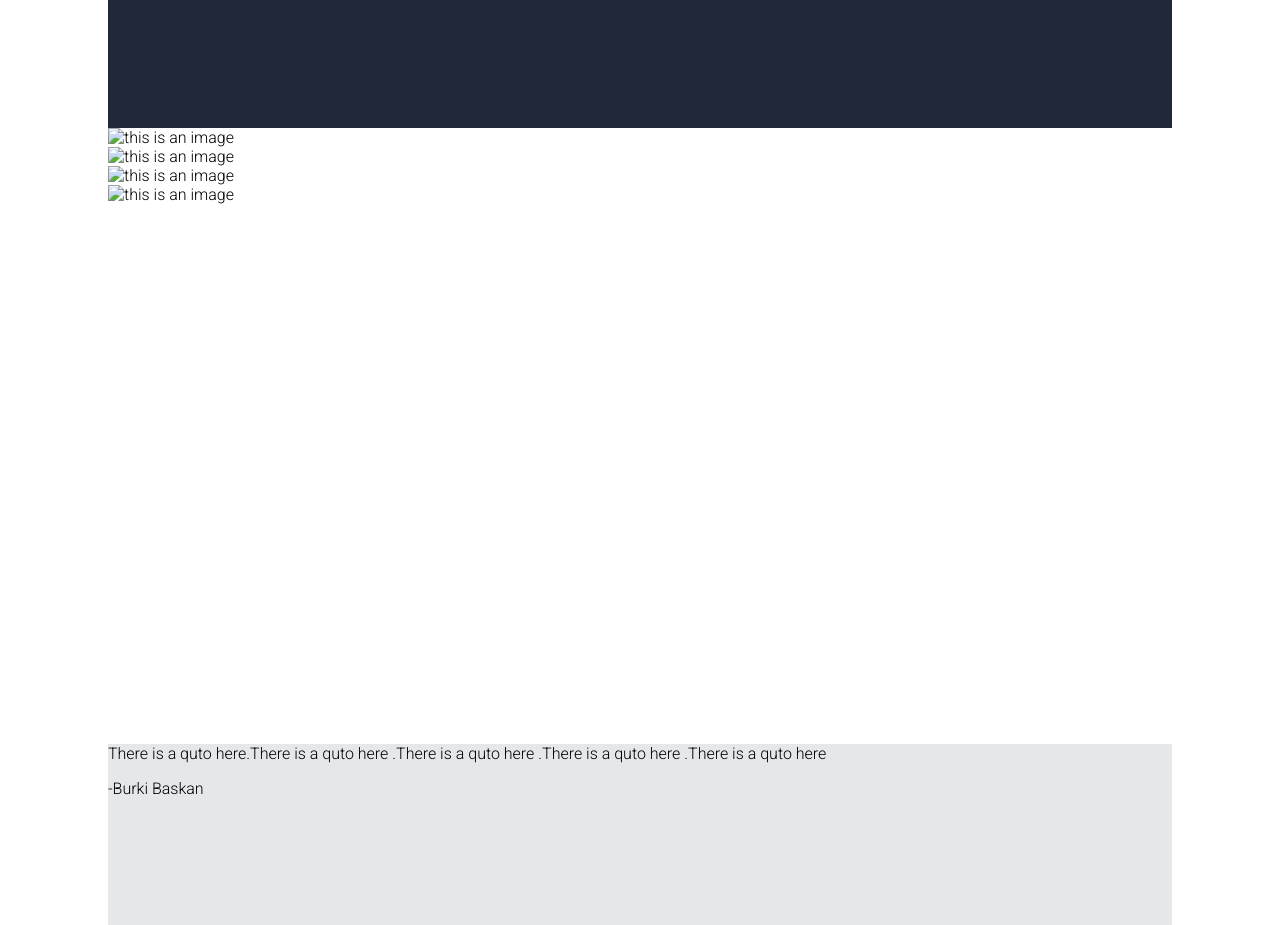
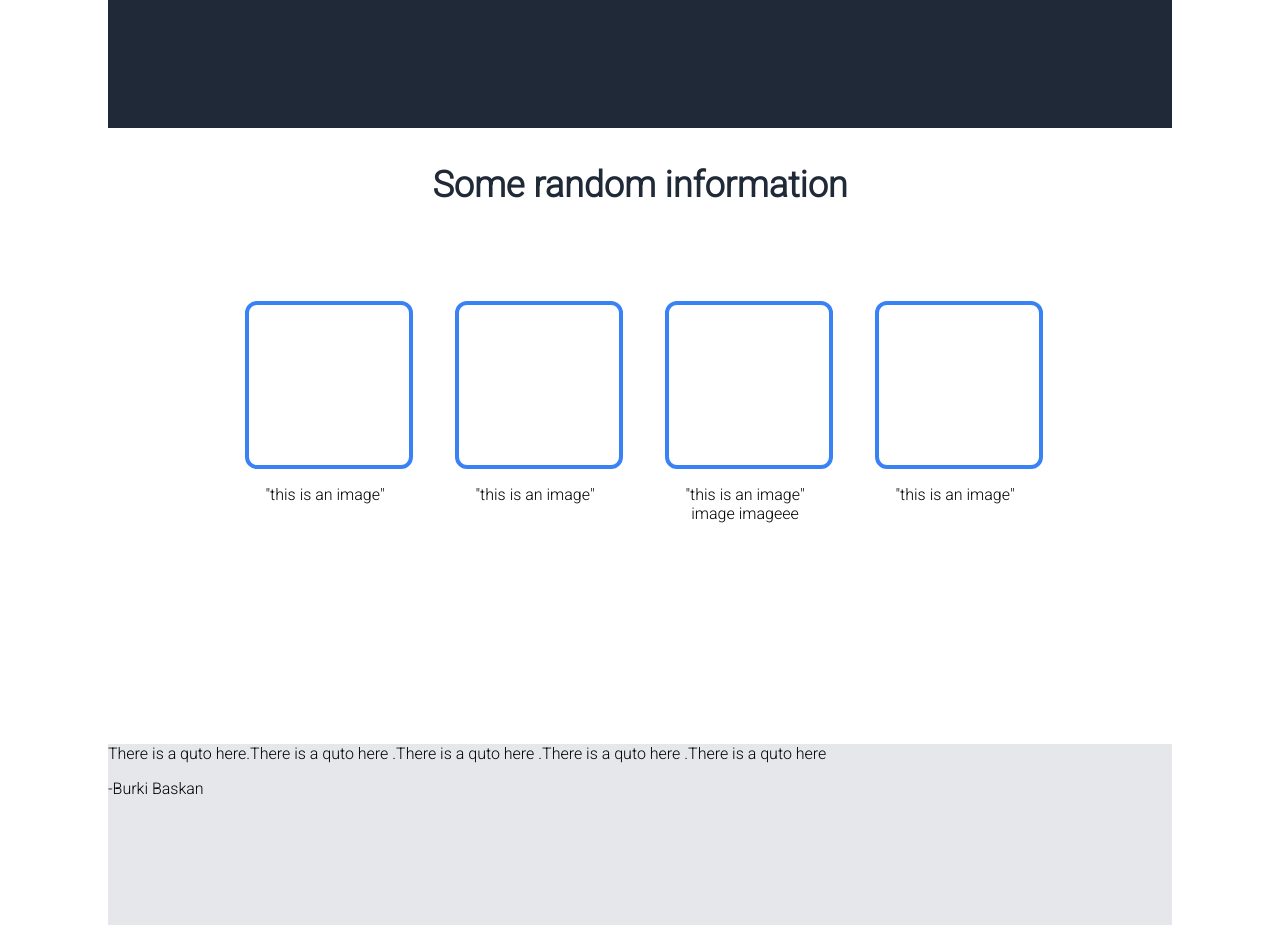
Before and after one commit to cheetox/odin-site, a plain HTML site: page index.html in a window 1280 px wide. Shown: the part 480-1405 px from the top of the page. Drawn offline with Linux system fonts and the light colour scheme.

Commit message:
second container is almost finished

```diff
--- a/index.html
+++ b/index.html
@@ -35,20 +35,29 @@
     </div>
 
     <div class="second-container">
-
+        <p class="extra">Some random information</p>
+        <div class="images">
             <div class="img-container">
-            <img src="" alt="this is an image">
+                <div class="divi"></div>
+                <p>"this is an image"</p>
 
             </div>
             <div class="img-container">
-            <img src="" alt="this is an image">
+                <div class="divi"></div>
+                <p>"this is an image"</p>
             </div>
             <div class="img-container">
-            <img src="" alt="this is an image">
+                <div class="divi"></div>
+                <p>"this is an image"
+                    image imageee
+                </p>
             </div>
             <div class="img-container">
-            <img src="" alt="this is an image">
+                <div class="divi"></div>
+                <p>"this is an image"</p>
             </div>
+        </div>
+
     </div>
 
     <div class="quote-container">
--- a/style.css
+++ b/style.css
@@ -72,3 +72,35 @@ button{
     border-radius: 9px;
     border: 0px;
 }
+.second-container{
+    display: flex;
+    flex-direction: column;
+    align-items: center;
+
+}
+.images{
+    display: flex;
+    gap: 10px;
+}
+.img-container{
+    margin: 20px;
+    display: flex;
+    flex-direction: column;
+    width: 160px;
+    text-align: center;
+}
+.divi{
+    border-style: solid;
+    border-radius: 12px;
+    border-width: 4px;
+    border-color: #3882f6;
+    height: 160px;
+    width: 160px;
+}
+
+.extra{
+    margin-bottom: 75px;
+    color: #1F2937;
+    font-size: 36px;
+    font-weight: bolder;
+}
```
Lines whose indentation alone changed are shown as unchanged.
